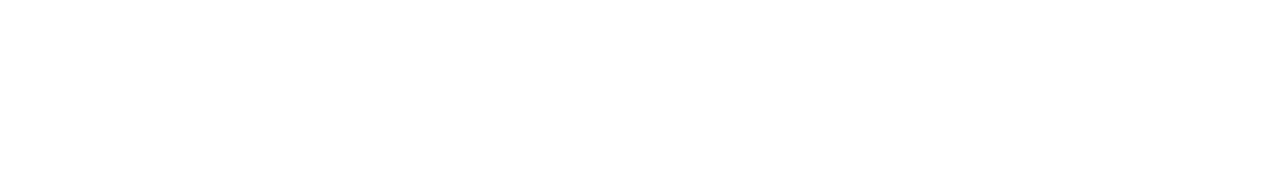
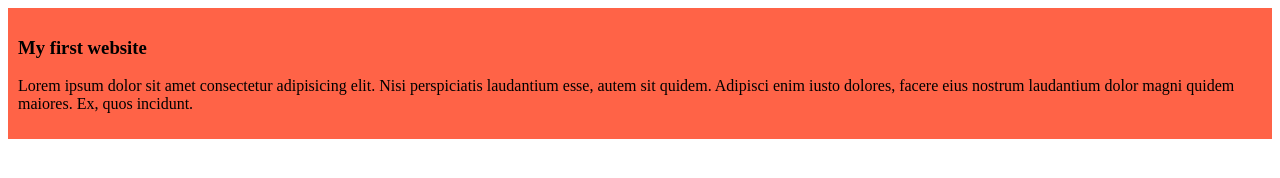
Before and after one commit to sidratulwa49/my-simple-website, a plain HTML site: page index.html in a window 1280 px wide. Drawn offline with Linux system fonts and the light colour scheme.

Commit message:
added the first blog

```diff
--- a/index.html
+++ b/index.html
@@ -4,8 +4,13 @@
     <meta charset="UTF-8">
     <meta name="viewport" content="width=device-width, initial-scale=1.0">
     <title>My simple website</title>
+    <link rel="stylesheet" href="styles/blog.css">
 </head>
 <body>
+    <div>
+        <h3>My first  website</h3>
+        <p>Lorem ipsum dolor sit amet consectetur adipisicing elit. Nisi perspiciatis laudantium esse, autem sit quidem. Adipisci enim iusto dolores, facere eius nostrum laudantium dolor magni quidem maiores. Ex, quos incidunt.</p>
+    </div>
 
 </body>
 </html>
--- /dev/null
+++ b/styles/blog.css
@@ -0,0 +1,4 @@
+div{
+    background-color: tomato;
+    padding: 10px;
+}
```
